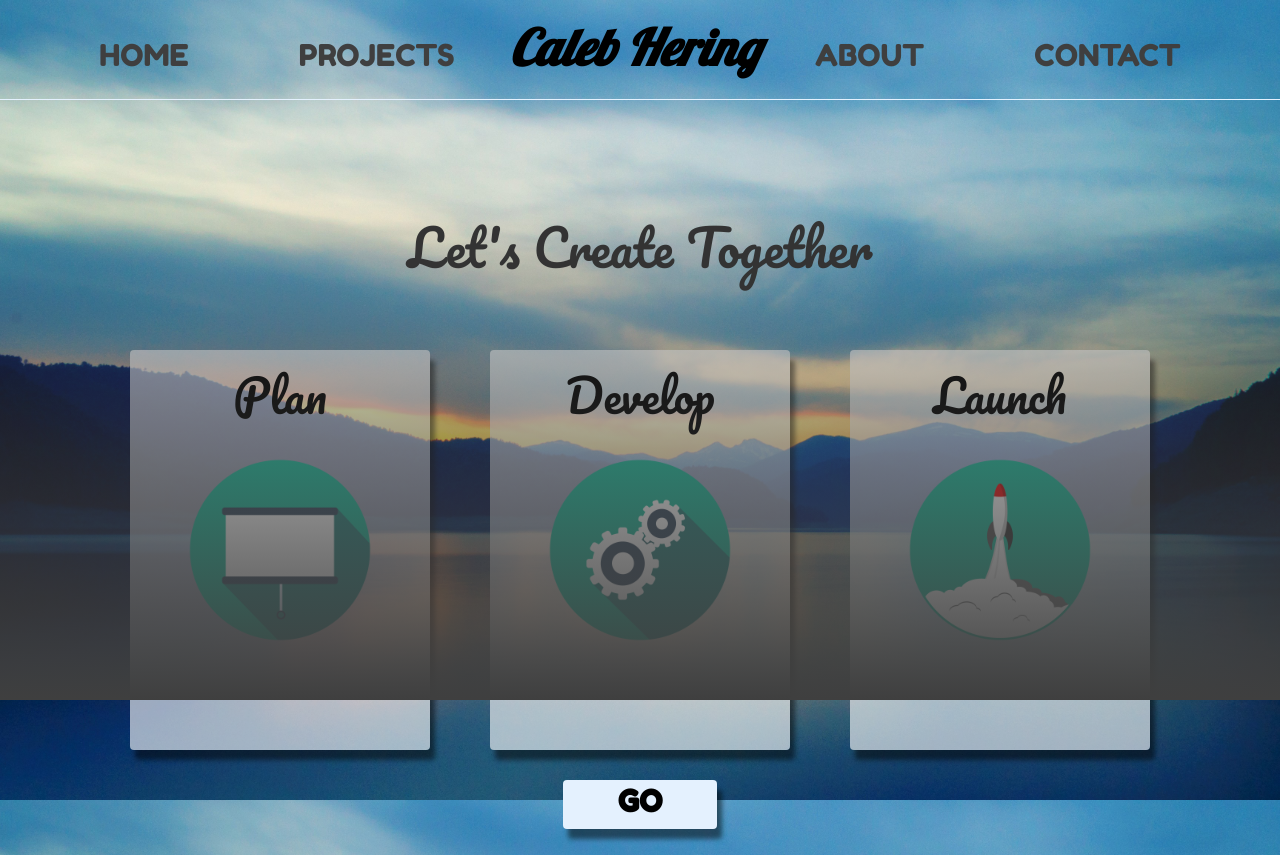
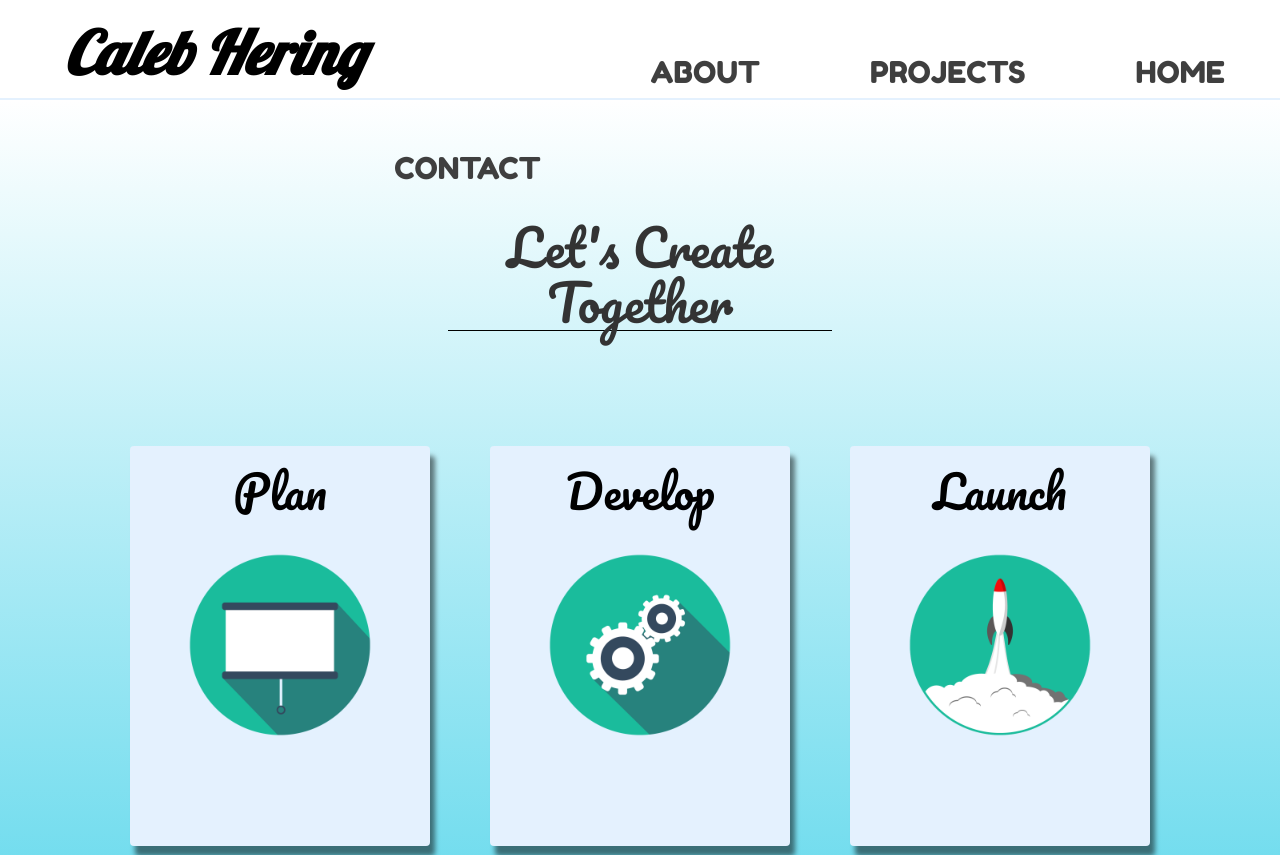
Before and after one commit to c-hering/portfolio-website-v2, a React app: page / in a window 1280 px wide. Shown: the top 855 px of the page. Built offline with nearby package versions, Linux system fonts and the light colour scheme.

Commit message:
changed background to a simpler thing which was found on accident and changed nav bar

```diff
--- a/src/components/App.js
+++ b/src/components/App.js
@@ -20,8 +20,6 @@ export default class App extends Component {
             <button type="button" id="launch-button" className="button sliding-middle-out">GO</button>
           </div>
         </div>
-        <div id="mid-gradient">
-        </div>
         <div id="middle-content-wrapper">
         </div>
       </div>
--- a/src/components/NavigationBar.js
+++ b/src/components/NavigationBar.js
@@ -1,6 +1,5 @@
 import React, { Component } from 'react';
 import NavButton from './NavigationButton.js';
-import Logo from '../../public/images/logo.png';
 import '../style/App.css';
 
 export default class NavBar extends Component{
@@ -10,9 +9,9 @@ export default class NavBar extends Component{
   render(){
     return(
       <div id="nav-wrapper">
+        <h1 id="navbar-title">Caleb Hering</h1>
         {this.renderNavButton("HOME")}
         {this.renderNavButton("PROJECTS")}
-        <h1 id="navbar-title">Caleb Hering</h1>
         {this.renderNavButton("ABOUT")}
         {this.renderNavButton("CONTACT")}
       </div>
--- a/src/style/App.css
+++ b/src/style/App.css
@@ -40,22 +40,20 @@ ______ _   _ _____ _____ _____ _   _  _____
 	background: #19B5FE;
 }
 .button{
-  /*color: #E4F1FE;*/
   color: #3F3F3F;
   border: none;
   text-align: center;
   text-decoration: none;
   display: inline-block;
   font-size: 30px;
-  /*font-family: 'Playfair Display', serif;*/
-  /*font-family: 'Quicksand', sans-serif;*/
   font-family: 'Fredoka One';
   border-radius: 4px;
   background-color: rgba(0, 0, 0, 0);
   padding-left: 55px;
   padding-right: 55px;
-  padding-top: 0;
-  margin-top: 0;
+  margin-top: 50px;
+  /*padding-top: 0;*/
+  /*margin-top: 0;*/
 }
 /*
 NAV_BAR
@@ -68,18 +66,22 @@ NAV_BAR
 
 */
 #nav-wrapper{
-  /*background-color: rgba(255, 255, 255, 0.2);*/
   color: black;
   width: 100%;
   height: 100px;
-  border-bottom: 1px #E4F1FE solid;
+  border-bottom: 2px #E4F1FE solid;
 }
 #navbar-title{
   display: inline-block;
+  float: left;
   font-style: italic;
   font-weight: bolder;
   font-family: 'Lobster';
-  font-size: 50px;
+  font-size: 60px;
+  margin-left: 5%;
+}
+.nav-button{
+  float: right;
 }
  /*
  CONTENT
@@ -92,8 +94,11 @@ NAV_BAR
 
 */
 .content-title{
+  width: 30%;
+  margin-left: 35%;
   font-family: 'Pacifico';
   font-size: 50px;
+  border-bottom: 1px black solid;
 }
 /*
 TOP-CONTENT
@@ -107,20 +112,27 @@ TOP-CONTENT
 */
 #top-content-wrapper{
  height: 1000px;
+ background: #3F3F3F;
+ background: -webkit-linear-gradient(rgba(0, 0, 0, 0), #47D2E9);
+ background: -o-linear-gradient(rgba(0, 0, 0, 0), #47D2E9);
+ background: -moz-linear-gradient(rgba(0, 0, 0, 0), #47D2E9);
+ background: linear-gradient(rgba(0, 0, 0, 0), #47D2E9);
 }
 #top-title-wrapper{
   z-index: 0;
   position: absolute;
   margin-top: 100px;
-  height: 500px;
+  height: auto;
   width: 100%;
-  background: #3F3F3F;
-  background: -webkit-linear-gradient(rgba(0, 0, 0, 0), #3F3F3F);
-  background: -o-linear-gradient(rgba(0, 0, 0, 0), #3F3F3F);
-  background: -moz-linear-gradient(rgba(0, 0, 0, 0), #3F3F3F);
-  background: linear-gradient(rgba(0, 0, 0, 0), #3F3F3F);
+  text-align: center;
+}
+.proc-title{
+  color: black;
+  font-size: 45px;
+  font-family: 'Pacifico';
 }
 .procsquare-wrapper{
+  position: relative;
   z-index: 10;
   width: 300px;
   height: 400px;
@@ -130,7 +142,8 @@ TOP-CONTENT
   border-radius: 4px;
   /*border: 2px solid #E4F1FE;*/
   display: inline-block;
-  background: rgba(255, 255, 255, 0.6);
+  /*background: rgba(255, 255, 255, 0.6);*/
+  background-color: #E4F1FE;
   box-shadow: 5px 10px 5px rgba(0,0,0,0.5);
   text-align: center;
 }
@@ -141,11 +154,6 @@ TOP-CONTENT
   margin-left: 25px;
   background: #E4F1FE;
   border-radius: 4px;
-}
-.proc-title{
-  color: black;
-  font-size: 45px;
-  font-family: 'Pacifico';
 }
 .proc-logo{
   margin-top: 20px;
@@ -172,17 +180,8 @@ ___  ______________        _____ _____ _   _ _____ _____ _   _ _____
 \_|  |_/\___/|___/         \____/\___/\_| \_/ \_/ \____/\_| \_/ \_/
 
 */
-#mid-gradient{
-  width: 100%;
-  height: 400px;
-  background: black;
-  background: -webkit-linear-gradient(rgba(0, 0, 0, 0), black);
-  background: -o-linear-gradient(rgba(0, 0, 0, 0), black);
-  background: -moz-linear-gradient(rgba(0, 0, 0, 0), black);
-  background: linear-gradient(rgba(0, 0, 0, 0), black);
-}
 #middle-content-wrapper{
   width: 100%;
   height: 3000px;
-  background: black;
+  background: #47D2E9;
 }
--- a/src/style/index.css
+++ b/src/style/index.css
@@ -2,7 +2,7 @@ body {
   margin: 0;
   padding: 0;
   font-family: sans-serif;
-  background-image: url('../../public/images/background.jpg');
+  background-color: white;
   background-size: cover;
   background-attachment: fixed;
   background-repeat: no-repeat;
```
Also changed, not shown: public/images/banner.png (added). Lines whose indentation alone changed are shown as unchanged.
